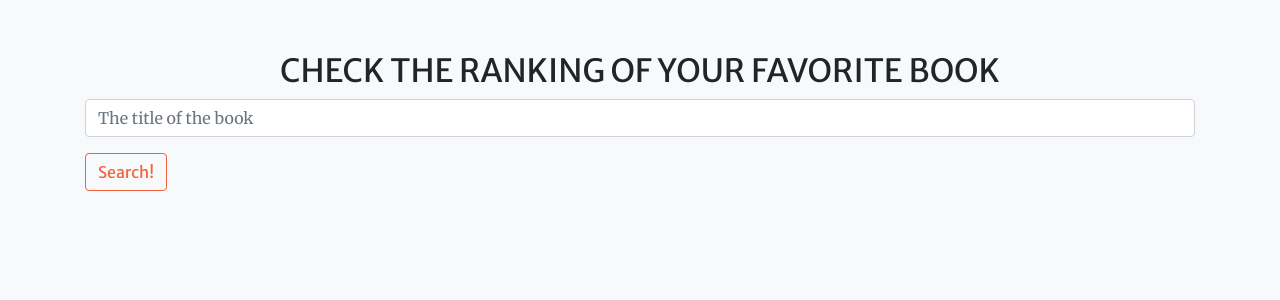
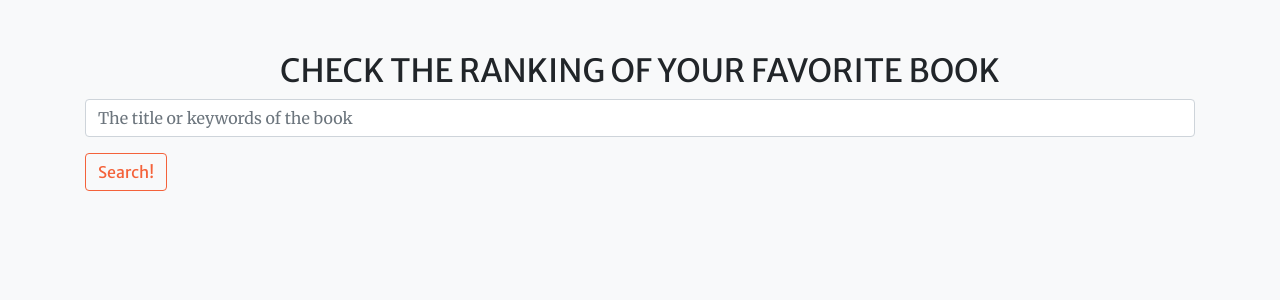
Before and after one commit to FujieWang/libraryhub, a PHP site: page / in a window 1280 px wide. Shown: the part 3086-3386 px from the top of the page. Run offline with PHP 8.4, Linux system fonts and the light colour scheme; data that the repository does not hold is empty; some libraries are stand-ins or nearby versions.

Commit message:
backend code update, icon added

```diff
--- a/index.php
+++ b/index.php
@@ -8,7 +8,10 @@
   <meta name="description" content="">
   <meta name="author" content="">
 
-  <title>Civic technology - Unnamed</title>
+  <title>Civic tech - LibraryHub</title>
+
+
+  <link rel="icon" href="icon/icon.png">
 
   <!-- Font Awesome Icons -->
   <link href="vendor/fontawesome-free/css/all.min.css" rel="stylesheet" type="text/css">
@@ -281,7 +284,7 @@
       <h2 class="text-center">CHECK THE RANKING OF YOUR FAVORITE BOOK</h2>
       <form action = "" method = "post">
         <div class="form-group">
-          <input type="text" class="form-control" id="inputTitle" name = "search_term" placeholder="The title of the book" required>
+          <input type="text" class="form-control" id="inputTitle" name = "search_term" placeholder="The title or keywords of the book" required>
         </div>
         <input type="hidden" name="action" value="search">
         <button type="submit" class="btn btn-outline-primary waves-effect">Search!</button>
@@ -390,7 +393,7 @@
   <!-- Footer -->
   <footer class="bg-light py-5">
     <div class="container">
-      <div class="small text-center text-muted">Copyright &copy; 2019 - Start Bootstrap</div>
+      <div class="small text-center text-muted">Template by: Start Bootstrap</div>
     </div>
   </footer>
 
```
Also changed, not shown: icon/icon.png (added).
